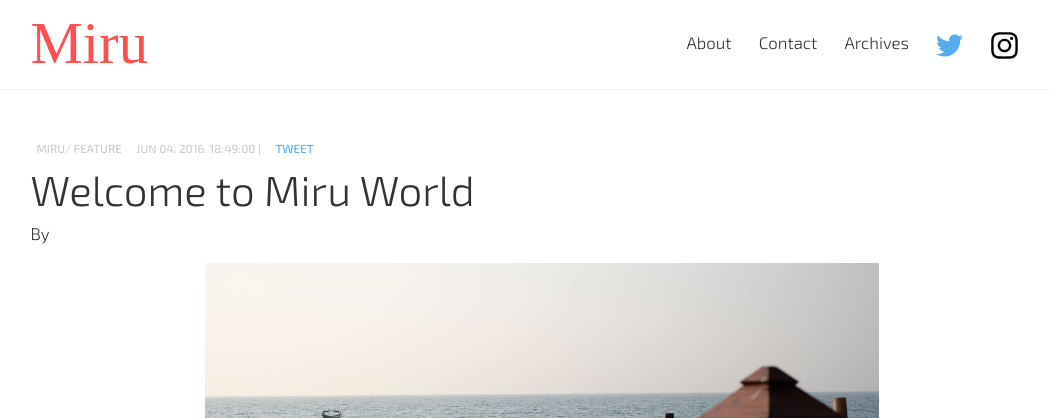
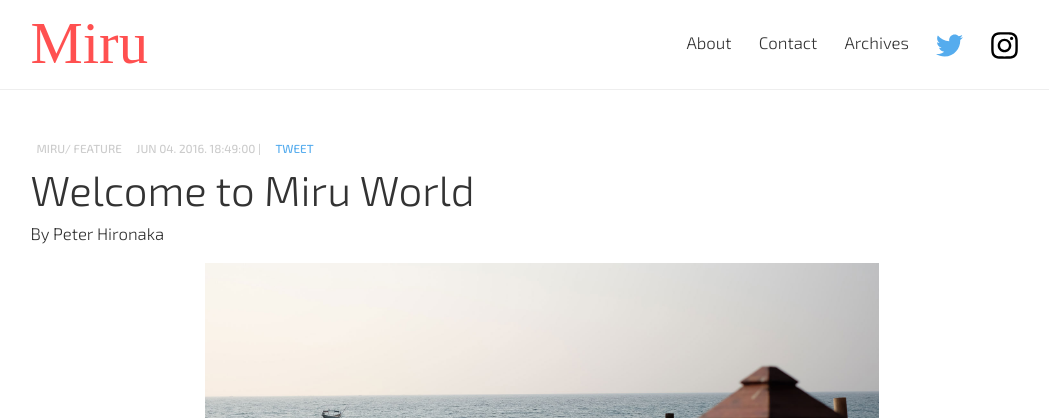
Before and after one commit to PHironaka/Miru-Blog, a Jekyll site: the page built from _posts/2016-06-04-welcome-to-miru-world.markdown, in a window 1280 px wide and 900 px high. Shown: the top 418 px of the window, without its empty margins (98-1147 px from the left). Built offline with Jekyll 4.4.1, drawn with Linux system fonts in a browser that asks for light colours; some web fonts are replaced; a script that is not in the unit is left out; comment, search, counter and statistics services are not loaded.

Commit message:
Updated Welcome To Miru World

```diff
--- a/_posts/2016-06-04-welcome-to-miru-world.markdown
+++ b/_posts/2016-06-04-welcome-to-miru-world.markdown
@@ -7,7 +7,9 @@ tags:
 - miru
 - travel
 - first post
-Key:
+author: Peter Hironaka
+name: peter-hironaka
+assets: "/uploads/ngappy.jpg"
 ---
 
 ![dogtown.jpg](/uploads/ngappy.jpg)
```
